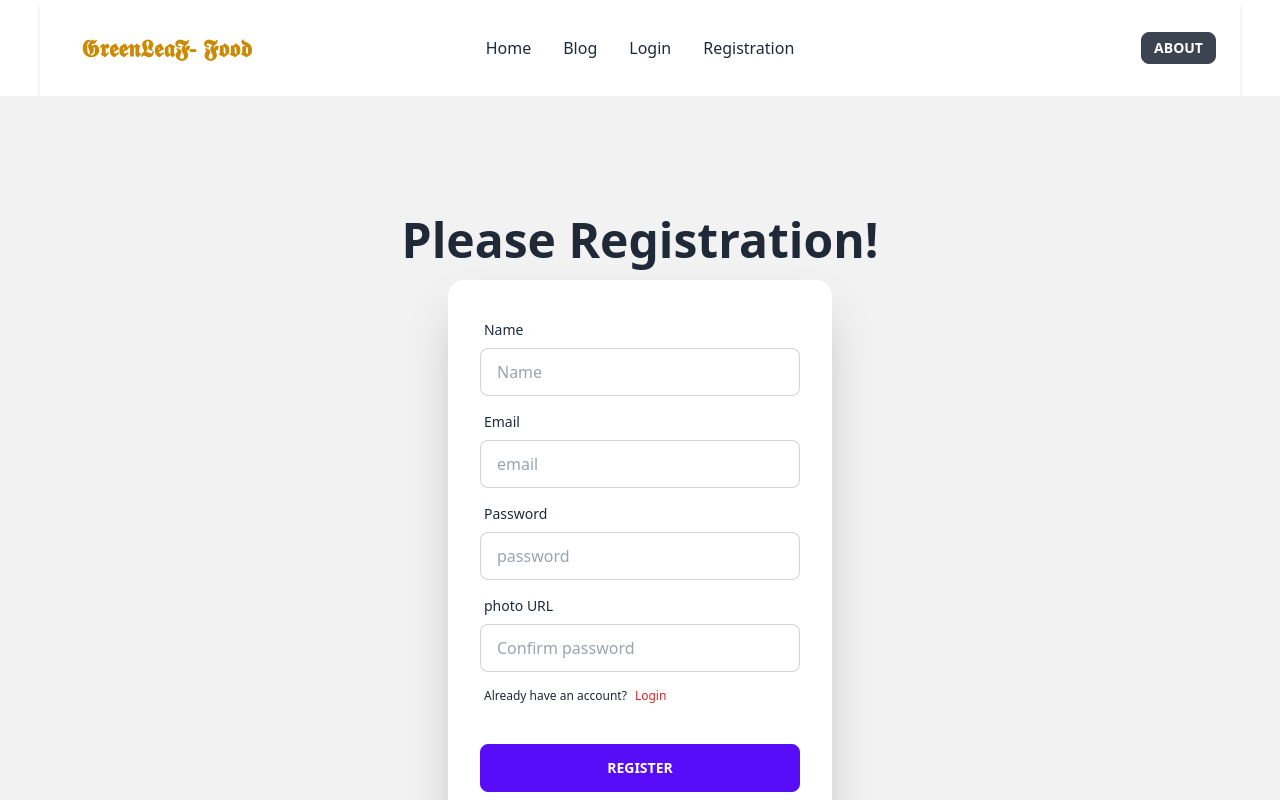
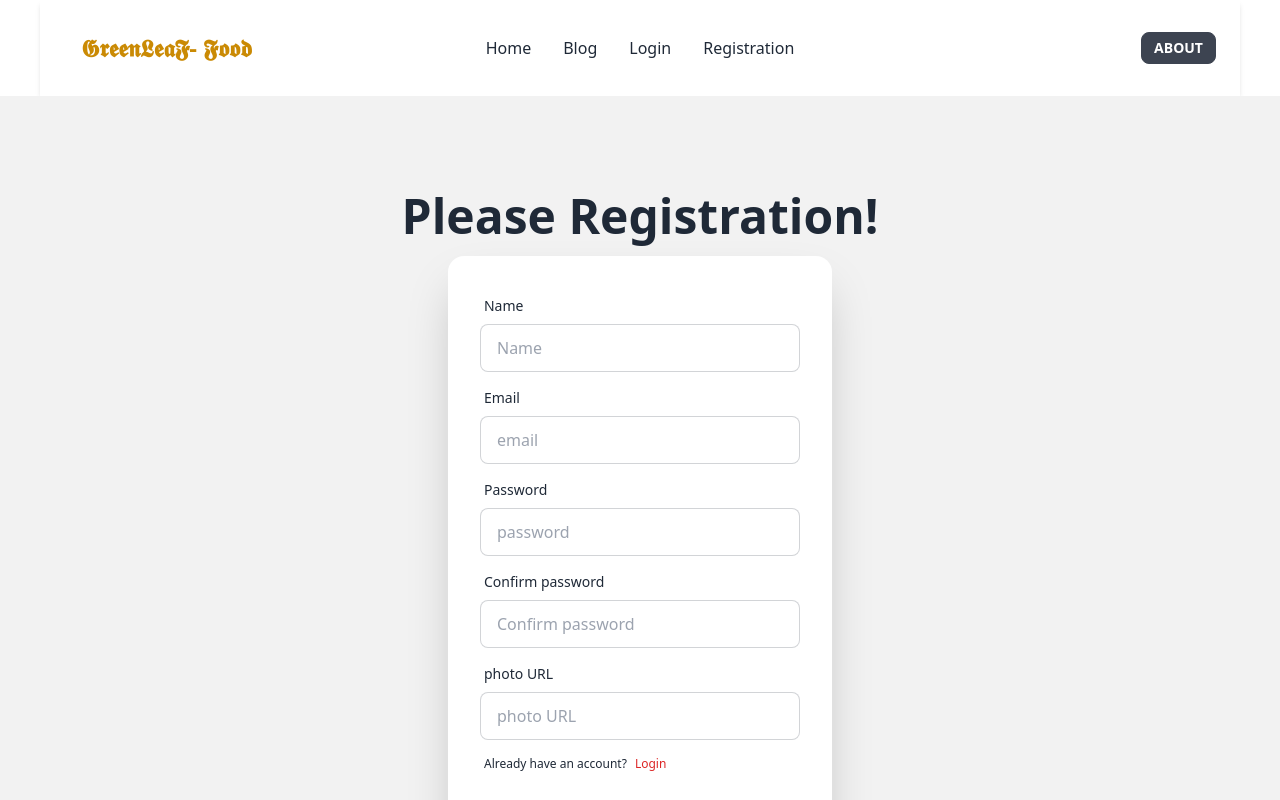
Before and after one commit to abdussamadsaiful7/GreenLeaf-food-client, a React (Vite) app: page /register in a window 1280 px wide. Shown: the top 800 px of the page. Built offline with nearby package versions, Linux system fonts and the light colour scheme; no server answers.

Commit message:
added toast and button set disabled

```diff
--- a/index.html
+++ b/index.html
@@ -2,7 +2,7 @@
 <html lang="en">
   <head>
     <meta charset="UTF-8" />
-    <link rel="icon" type="image/svg+xml" href="./src/assets/icon.jpg" />
+    <link rel="icon" type="image/svg+xml" href="./src/assets/icon2.png" />
     <meta name="viewport" content="width=device-width, initial-scale=1.0" />
     <title>GreenLeaf Food</title>
   </head>
--- a/package.json
+++ b/package.json
@@ -16,6 +16,7 @@
     "match-sorter": "^6.3.1",
     "react": "^18.2.0",
     "react-dom": "^18.2.0",
+    "react-hot-toast": "^2.4.1",
     "react-router-dom": "^6.11.0",
     "sort-by": "^1.2.0"
   },
--- a/src/Components/ChefCard.jsx
+++ b/src/Components/ChefCard.jsx
@@ -1,9 +1,12 @@
 import React from 'react';
 import { Link } from 'react-router-dom';
+import toast from 'react-hot-toast';
 
 const ChefCard = ({ data }) => {
     //console.log(data)
     const { chef_name, number_of_recipes, designation, chef_picture, years_of_experience, likes } = data;
+
+    const notify = () => toast.success('Your favorite food is show!');
 
     return (
         <div className=''>
@@ -18,7 +21,7 @@ const ChefCard = ({ data }) => {
                     <p>Number of Recipes: {number_of_recipes} Items</p>
                     <p>👍 {likes}K</p>
                     <div className="card-actions">
-                        <button className="btn btn-primary"><Link to={`/recipe/${data.id}`} >Favorite Recipe</Link></button>
+                        <button  onClick={notify} className="btn btn-primary"><Link to={`/recipe/${data.id}`} >Famous Recipe</Link></button>
                     </div>
                 </div>
             </div>
--- a/src/Components/Main.jsx
+++ b/src/Components/Main.jsx
@@ -2,6 +2,7 @@ import React from 'react';
 import Header from './Header';
 import Footer from './Footer';
 import { Outlet } from 'react-router-dom';
+import { Toaster } from 'react-hot-toast';
 
 const Main = () => {
     return (
@@ -9,6 +10,7 @@ const Main = () => {
             <Header></Header>
             <Outlet></Outlet>
             <Footer></Footer>
+            <Toaster />
         </div>
     );
 };
--- a/src/Components/Recipes.jsx
+++ b/src/Components/Recipes.jsx
@@ -1,8 +1,17 @@
-import React from 'react';
+import React, { useState } from 'react';
+import toast, { Toaster } from 'react-hot-toast';
 
 const Recipes = ({ recipe }) => {
+    const [disabled, setDisabled] = useState(false);
     console.log(recipe)
     const { description, image_url, name, price } = recipe;
+
+    const notify = () => {
+        setDisabled(true);
+        toast.success('thank you, Added your Favorite Recipe!');
+    }
+
+
     return (
         <div>
             <div className="card card-compact w-80 h-3/4 bg-base-100 shadow-xl">
@@ -10,9 +19,10 @@ const Recipes = ({ recipe }) => {
                 <div className="card-body">
                     <h2 className="card-title">Food Name: {name}</h2>
                     <p>Description: {description}</p>
-                    <p>Price: {price}</p>
+                    <p>Price: $ {price}</p>
                     <div className="card-actions justify-end">
-                        <button className="btn btn-primary">Order</button>
+                        <button disabled={disabled} onClick={notify} className="btn btn-primary">
+                            Favorite Recipe</button>
                     </div>
                 </div>
             </div>
--- a/src/Components/Register.jsx
+++ b/src/Components/Register.jsx
@@ -1,11 +1,15 @@
 import React, { useContext, useState } from 'react';
-import { Link } from 'react-router-dom';
+import { Link, useLocation, useNavigate } from 'react-router-dom';
 import { AuthContext } from './AuthProviders';
 
 const Register = () => {
     const [error, setError] = useState('');
     const [success, setSuccess]= useState('');
     const { createUser } = useContext(AuthContext);
+
+    const navigate = useNavigate();
+    const location = useLocation();
+    const from = location.state?.from?.pathname || '/'
 
     const handleRegister = (event) => {
         event.preventDefault();
@@ -27,7 +31,8 @@ const Register = () => {
             return
         }
         else{
-            setSuccess('Registration successful!')
+            setSuccess('Registration successful!');
+            navigate(from,{replace: true})
         }
 
         createUser(email, password)
@@ -72,9 +77,15 @@ const Register = () => {
                             </div>
                             <div className="form-control">
                                 <label className="label">
+                                    <span className="label-text">Confirm password</span>
+                                </label>
+                                <input type="password" name='confirm' placeholder="Confirm password" className="input input-bordered" required />
+                            </div>
+                            <div className="form-control">
+                                <label className="label">
                                     <span className="label-text">photo URL</span>
                                 </label>
-                                <input type="text" name='confirm' placeholder="Confirm password" className="input input-bordered" required />
+                                <input type="text" name='photo' placeholder="photo URL" className="input input-bordered" required />
                             </div>
                             <label className="label">
                                 <a href="#" className="label-text-alt ">Already have an account?
```
Also changed, not shown: src/assets/icon2.png (added), 1 other file (tests, documents, lock files or other folders).
